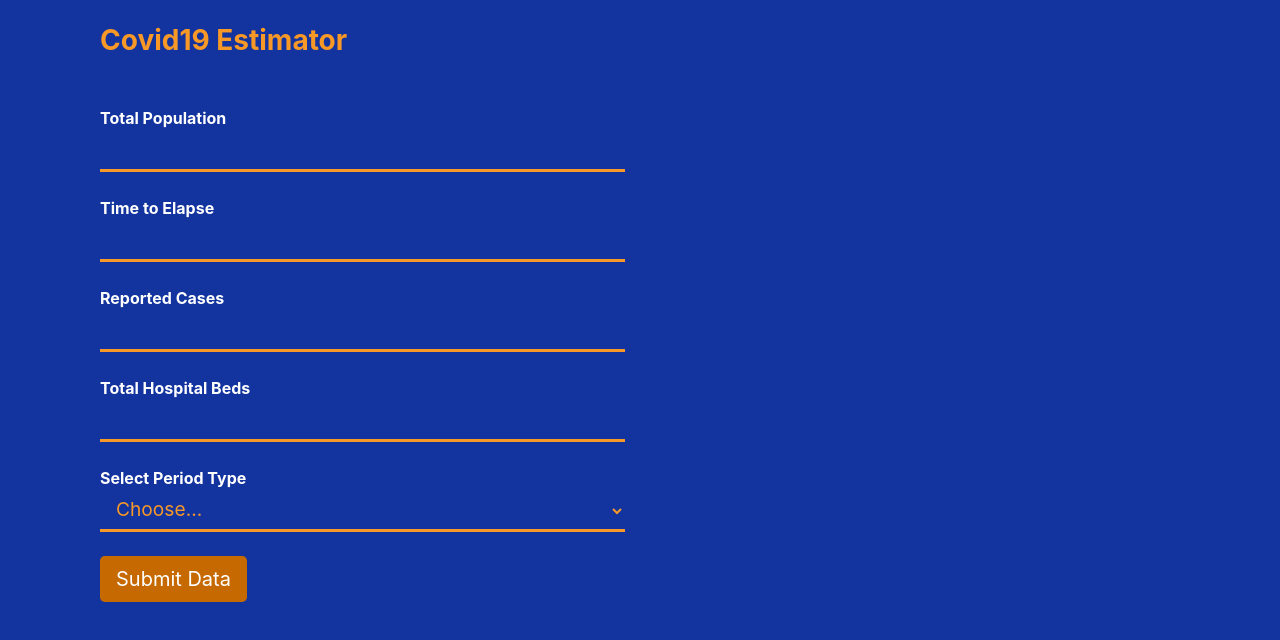
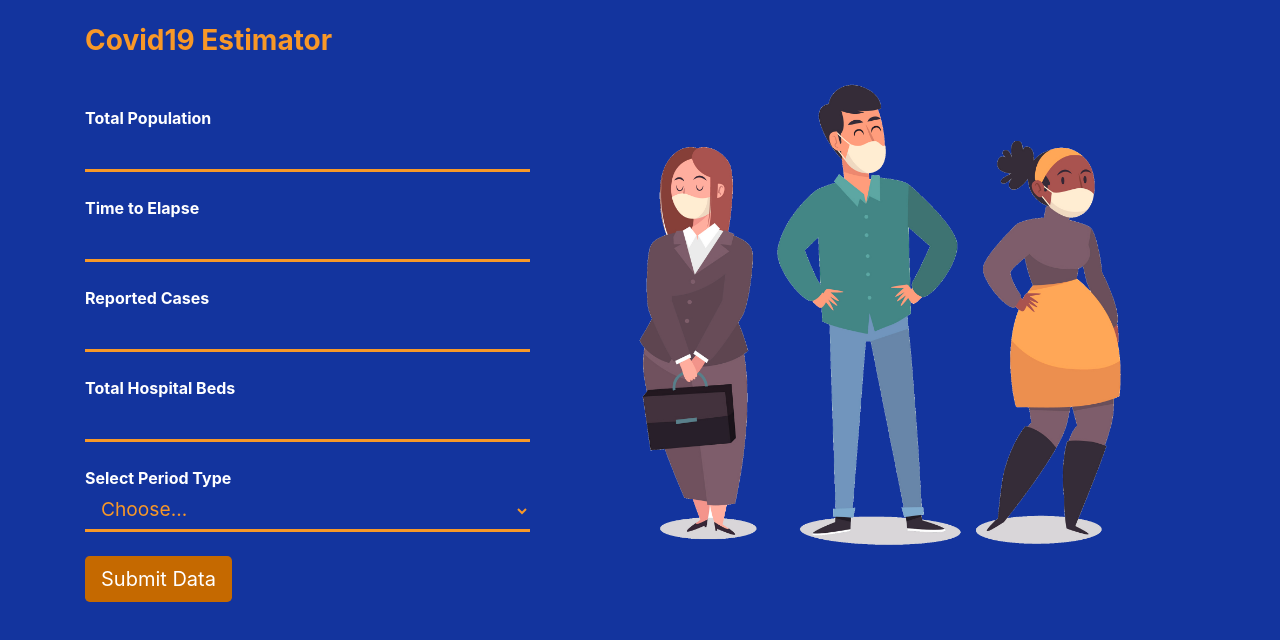
Before and after one commit to abayomijohn273/covid-estimator, a React (Create React App) app: page / in a window 1280 px wide. Shown: the top 640 px of the page. Built offline with nearby package versions, Linux system fonts and the light colour scheme.

Commit message:
add image

```diff
--- a/src/App.css
+++ b/src/App.css
@@ -54,3 +54,6 @@ select:focus {
   border-bottom: 3px solid #f89827 !important;
   box-shadow: none !important;
 }
+.covid-img {
+  width: 100%;
+}
--- a/src/App.js
+++ b/src/App.js
@@ -1,6 +1,6 @@
 import React, { useState } from 'react';
 import './App.css';
-
+import CovidImg from './assets/image.png';
 function App() {
   const [population, setPopulation] = useState('');
   const [timeToElapse, setTimeToElapse] = useState('');
@@ -27,7 +27,8 @@ function App() {
   return (
     <div className="main">
       <div className="container">
-        <div className="col-lg-6 col-md-6 col-sm-12">
+        <div className="row align-items-center">
+          <div className="col-lg-5 col-md-5 col-sm-12">
             <div className="number-left mt-4 mb-5">
               <h3>Covid19 Estimator</h3>
             </div>
@@ -114,6 +115,14 @@ function App() {
               </form>
             </div>
           </div>
+          <div className="col-lg-6 col-md-6 hidden-sm hidden-xs center m-auto">
+            <img
+              class="img-responsive covid-img"
+              src={CovidImg}
+              alt="Covid19 "
+            />
+          </div>
+        </div>
       </div>
     </div>
   );
```
Also changed, not shown: src/assets/image.png (added). Lines whose indentation alone changed are shown as unchanged.
